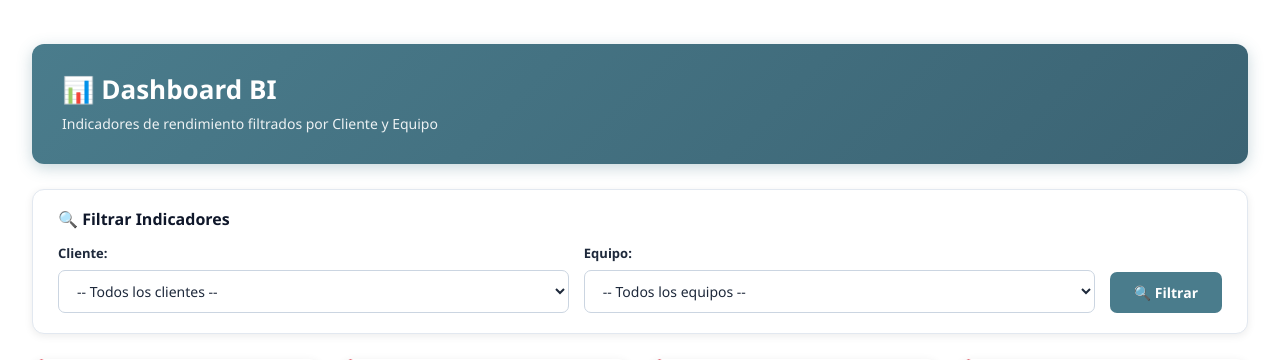
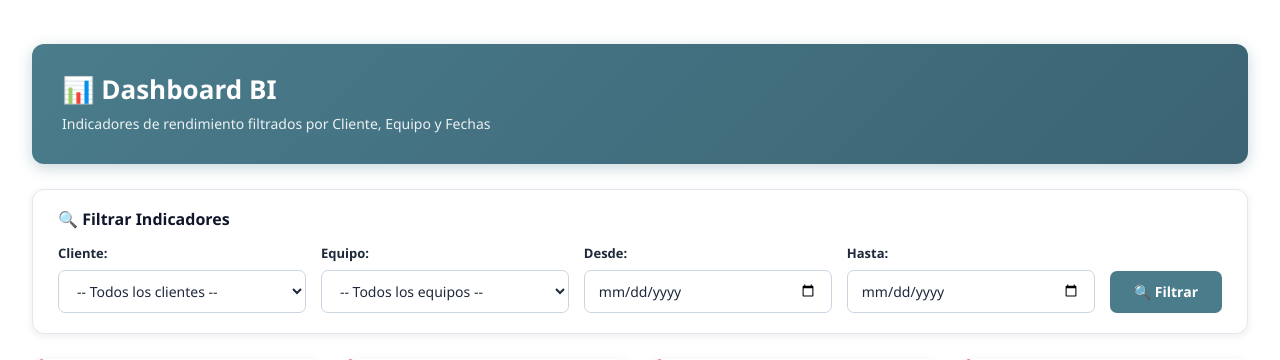
Before and after one commit to Arsenalfan56/Austral, a Django app: page /bi/generar-alertas/ in a window 1280 px wide. Shown: the part 56-416 px from the top of the page. Run offline with Django 5.2, Linux system fonts and the light colour scheme.

Commit message:
Update dashboard_general.html

```diff
--- a/bi/templates/bi/dashboard_general.html
+++ b/bi/templates/bi/dashboard_general.html
@@ -9,14 +9,18 @@
     .filtros-panel { background-color: #ffffff; padding: 20px 25px; border-radius: 12px; box-shadow: 0 2px 8px rgba(0,0,0,0.08); margin-bottom: 25px; border: 1px solid #e2e8f0; }
     .filtros-panel h3 { margin: 0 0 15px 0; color: #0f172a; font-size: 16px; font-weight: 600; }
     .filtros-row { display: flex; gap: 15px; align-items: flex-end; flex-wrap: wrap; }
-    .filtro-item { flex: 1; min-width: 220px; }
+    .filtro-item { flex: 1; min-width: 180px; }
     .filtro-item label { display: block; color: #1e293b; font-weight: 600; font-size: 13px; margin-bottom: 6px; }
-    .filtro-item select { width: 100%; padding: 10px 14px; border: 1.5px solid #cbd5e1; border-radius: 7px; font-size: 14px; color: #1e293b; background-color: #ffffff; font-family: inherit; cursor: pointer; }
-    .filtro-item select:focus { border-color: #4a7c8c; outline: none; box-shadow: 0 0 0 3px rgba(74, 124, 140, 0.15); }
-    .btn-filtrar { padding: 10px 24px; background-color: #4a7c8c; color: #ffffff; border: none; border-radius: 7px; font-size: 14px; font-weight: 600; cursor: pointer; font-family: inherit; }
+
+    /* 🔧 Agregamos los inputs de fecha a los mismos estilos de los select */
+    .filtro-item select, .filtro-item input[type="date"] { width: 100%; padding: 10px 14px; border: 1.5px solid #cbd5e1; border-radius: 7px; font-size: 14px; color: #1e293b; background-color: #ffffff; font-family: inherit; cursor: pointer; box-sizing: border-box;}
+    .filtro-item select:focus, .filtro-item input[type="date"]:focus { border-color: #4a7c8c; outline: none; box-shadow: 0 0 0 3px rgba(74, 124, 140, 0.15); }
+
+    .btn-filtrar { padding: 10px 24px; background-color: #4a7c8c; color: #ffffff; border: none; border-radius: 7px; font-size: 14px; font-weight: 600; cursor: pointer; font-family: inherit; height: 42px; }
     .btn-filtrar:hover { background-color: #3b6373; }
-    .btn-limpiar { padding: 10px 20px; background-color: #64748b; color: #ffffff; border-radius: 7px; font-size: 14px; font-weight: 600; text-decoration: none; display: inline-block; }
+    .btn-limpiar { padding: 10px 20px; background-color: #64748b; color: #ffffff; border-radius: 7px; font-size: 14px; font-weight: 600; text-decoration: none; display: inline-block; height: 42px; box-sizing: border-box; line-height: 22px; }
     .btn-limpiar:hover { background-color: #475569; color: #ffffff; }
+
     .kpi-grid { display: grid; grid-template-columns: repeat(auto-fit, minmax(260px, 1fr)); gap: 20px; margin-bottom: 25px; }
     .kpi-card { background-color: #ffffff; border-radius: 12px; padding: 25px; box-shadow: 0 2px 10px rgba(0,0,0,0.08); border-left: 6px solid #cbd5e1; transition: transform 0.2s ease, box-shadow 0.2s ease; }
     .kpi-card:hover { transform: translateY(-3px); box-shadow: 0 6px 20px rgba(0,0,0,0.12); }
@@ -38,19 +42,19 @@
 <div class="bi-container">
     <div class="bi-header">
         <h1>📊 Dashboard BI</h1>
-        <p>Indicadores de rendimiento filtrados por Cliente y Equipo</p>
+        <p>Indicadores de rendimiento filtrados por Cliente, Equipo y Fechas</p>
     </div>
 
     <div class="filtros-panel">
         <h3>🔍 Filtrar Indicadores</h3>
         <form method="get" action="">
-            <!-- 🔧 Campo oculto para indicar que se presionó Filtrar -->
+            <!-- Campo oculto para indicar que se presionó Filtrar -->
             <input type="hidden" name="aplicar" value="1">
 
             <div class="filtros-row">
+                <!-- Filtro Cliente -->
                 <div class="filtro-item">
                     <label for="cliente">Cliente:</label>
-                    <!-- 🔧 Quitado el onchange para que NO se envíe solo -->
                     <select name="cliente" id="cliente">
                         <option value="">-- Todos los clientes --</option>
                         {% for code, name in filtros.clientes_disponibles %}
@@ -58,6 +62,8 @@
                         {% endfor %}
                     </select>
                 </div>
+
+                <!-- Filtro Equipo -->
                 <div class="filtro-item">
                     <label for="equipo">Equipo:</label>
                     <select name="equipo" id="equipo">
@@ -67,10 +73,26 @@
                         {% endfor %}
                     </select>
                 </div>
+
+                <!-- Filtro Fecha Inicio -->
+                <div class="filtro-item">
+                    <label for="fecha_inicio">Desde:</label>
+                    <input type="date" name="fecha_inicio" id="fecha_inicio" value="{{ filtros.fecha_inicio_seleccionada }}">
+                </div>
+
+                <!-- Filtro Fecha Fin -->
+                <div class="filtro-item">
+                    <label for="fecha_fin">Hasta:</label>
+                    <input type="date" name="fecha_fin" id="fecha_fin" value="{{ filtros.fecha_fin_seleccionada }}">
+                </div>
+
+                <!-- Botones -->
                 <div>
                     <button type="submit" class="btn-filtrar">🔍 Filtrar</button>
                 </div>
-                {% if filtros.cliente_seleccionado or filtros.equipo_seleccionado %}
+
+                <!-- El botón limpiar ahora también aparece si se usaron fechas -->
+                {% if filtros.cliente_seleccionado or filtros.equipo_seleccionado or filtros.fecha_inicio_seleccionada or filtros.fecha_fin_seleccionada %}
                 <div>
                     <a href="?" class="btn-limpiar">✖ Limpiar</a>
                 </div>
```
